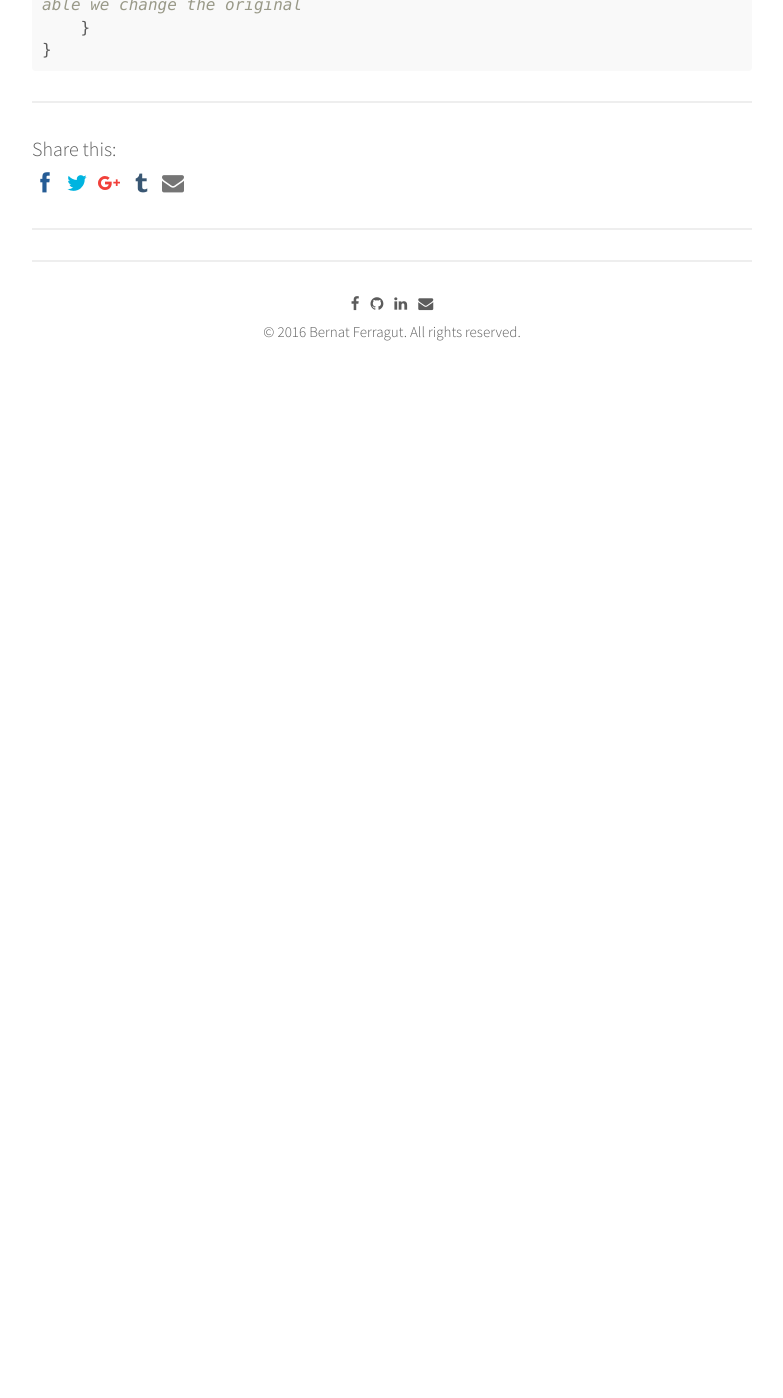
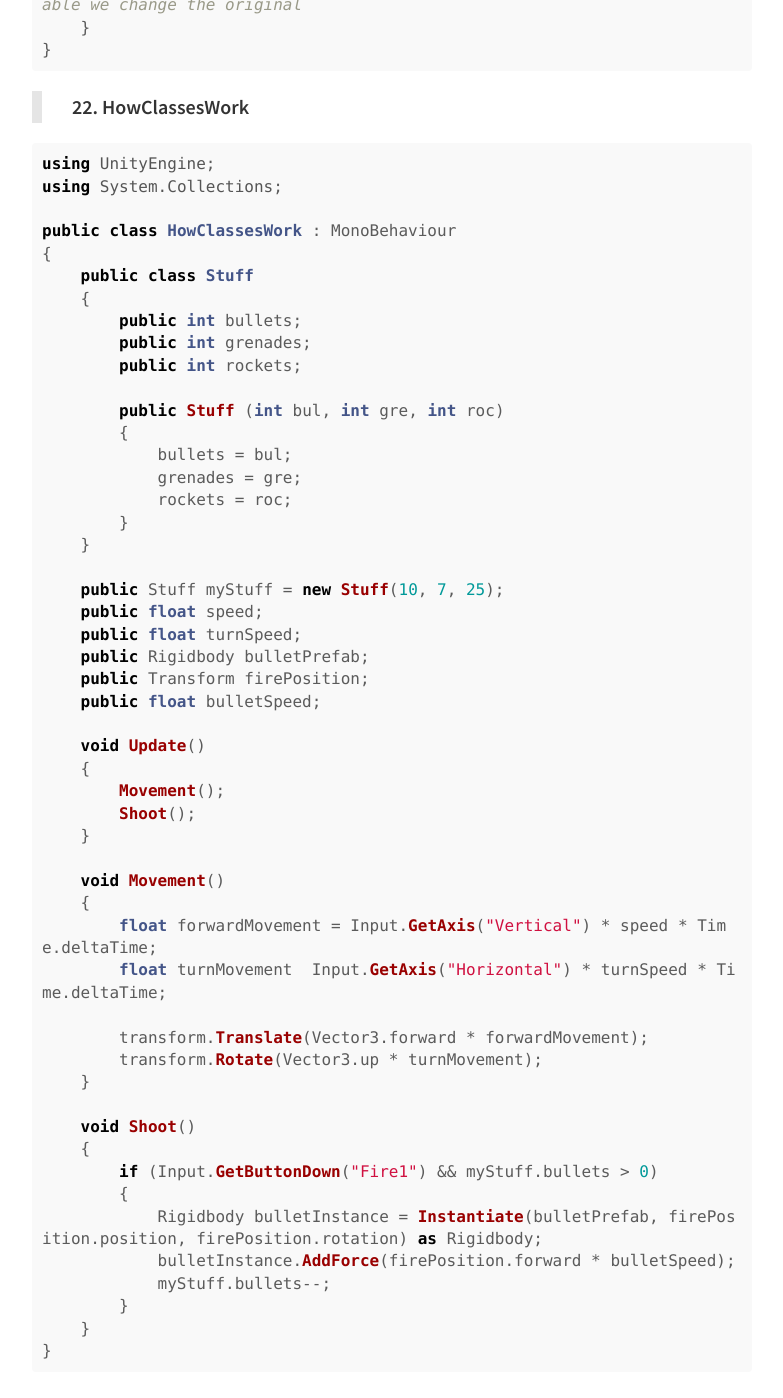
Before and after one commit to bernatferragut/FutureWeb-blog, a Jekyll site: the page built from _posts/30-11-16-VR-Scripting in Unity.md, in a window 1280 px wide and 1400 px high, scrolled down 17870 px. Shown: the whole window, without its empty margins (248-1031 px from the left). Built offline with Jekyll 4.4.1, drawn with Linux system fonts in a browser that asks for light colours; nearby versions of some CDN libraries; comment, search, counter and statistics services are not loaded; before the commit the page ends 18314 px from its top, so only the background shows below that.

Commit message:
Update 30-11-16-VR-Scripting in Unity.md
HowClassesWork script

````diff
--- a/_posts/30-11-16-VR-Scripting in Unity.md
+++ b/_posts/30-11-16-VR-Scripting in Unity.md
@@ -798,3 +798,59 @@ public class DatatypeScript : MonoBehaviour
     }
 }
 ```
+
+> **22. HowClassesWork**
+
+```c#
+using UnityEngine;
+using System.Collections;
+
+public class HowClassesWork : MonoBehaviour
+{
+    public class Stuff
+    {
+        public int bullets;
+        public int grenades;
+        public int rockets;
+
+        public Stuff (int bul, int gre, int roc)
+        {
+            bullets = bul;
+            grenades = gre;
+            rockets = roc;
+        }
+    }
+
+    public Stuff myStuff = new Stuff(10, 7, 25);
+    public float speed;
+    public float turnSpeed;
+    public Rigidbody bulletPrefab;
+    public Transform firePosition;
+    public float bulletSpeed;
+
+    void Update()
+    {
+        Movement();
+        Shoot();
+    }
+
+    void Movement()
+    {
+        float forwardMovement = Input.GetAxis("Vertical") * speed * Time.deltaTime;
+        float turnMovement  Input.GetAxis("Horizontal") * turnSpeed * Time.deltaTime;
+
+        transform.Translate(Vector3.forward * forwardMovement);
+        transform.Rotate(Vector3.up * turnMovement);
+    }
+
+    void Shoot()
+    {
+        if (Input.GetButtonDown("Fire1") && myStuff.bullets > 0)
+        {
+            Rigidbody bulletInstance = Instantiate(bulletPrefab, firePosition.position, firePosition.rotation) as Rigidbody;
+            bulletInstance.AddForce(firePosition.forward * bulletSpeed);
+            myStuff.bullets--;
+        }
+    }
+}
+```
````
